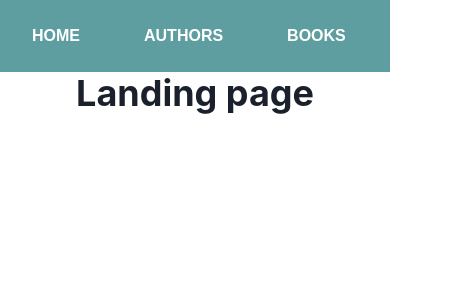
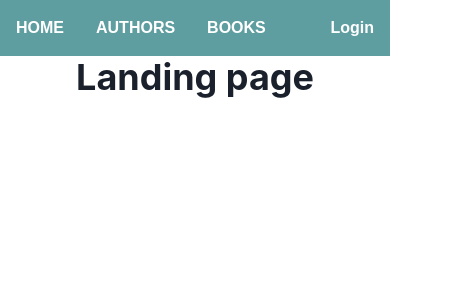
Before and after one commit to rohan9896/Library-Management, a React (Create React App) app: page / in a window 390 px wide. Shown: the top 300 px of the page, 469 px wide, since content can reach past the window. Built offline with nearby package versions, Linux system fonts and the light colour scheme.

Commit message:
style: responsiveness in navbar

```diff
--- a/src/components/NavBar/NavBar.css
+++ b/src/components/NavBar/NavBar.css
@@ -14,9 +14,19 @@
 }
 
 .NavBar__routes > li {
-    margin: 1.5rem 2rem;
+    margin: 1rem;
 }
 
 .NavBar__login {
-    margin: 1.5rem 3rem;
+    margin: 1rem;
 }
+
+@media screen and (min-width: 768px) {
+    .NavBar__routes > li {
+        margin: 1.5rem 2rem;
+    }
+
+    .NavBar__login {
+        margin: 1.5rem 3rem;
+    }
+}
```
